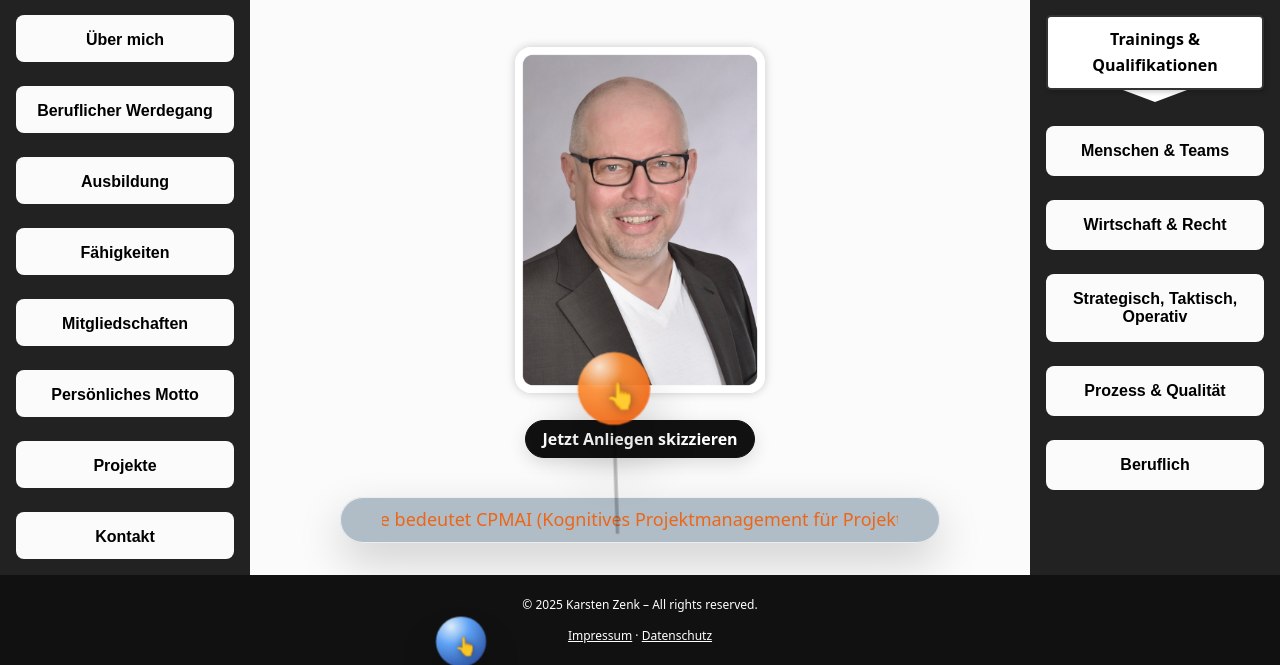
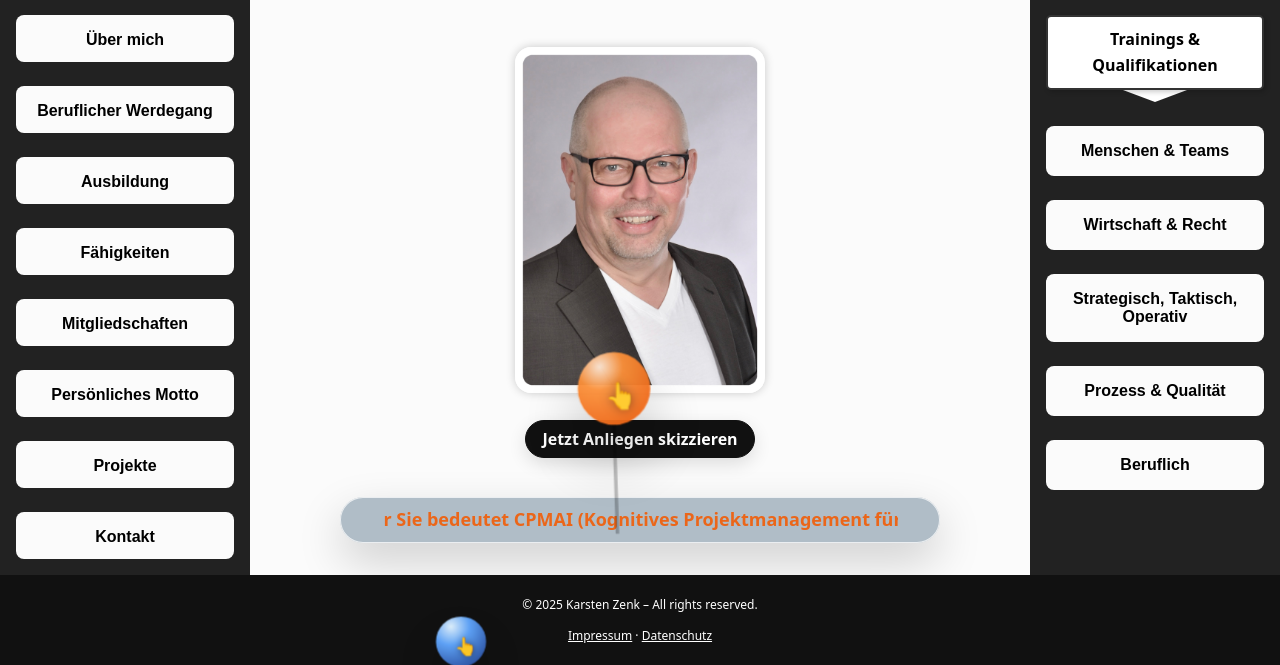
Before and after one commit to karsten2025/Karport2025, a Flask app: page / in a window 1280 px wide. Shown: the part 229-894 px from the top of the page. Run offline with Flask 3, Linux system fonts and the light colour scheme.

Commit message:
Update Newsticker schrift

```diff
--- a/static/css/style.css
+++ b/static/css/style.css
@@ -880,7 +880,7 @@ body {
 /* Einzelne Textelemente */
 .news-ticker__item {
   font-size: var(--ticker-font-size);
-  font-weight: 400;
+  font-weight: 600;
   color: #eb6619;
 }
 
```
